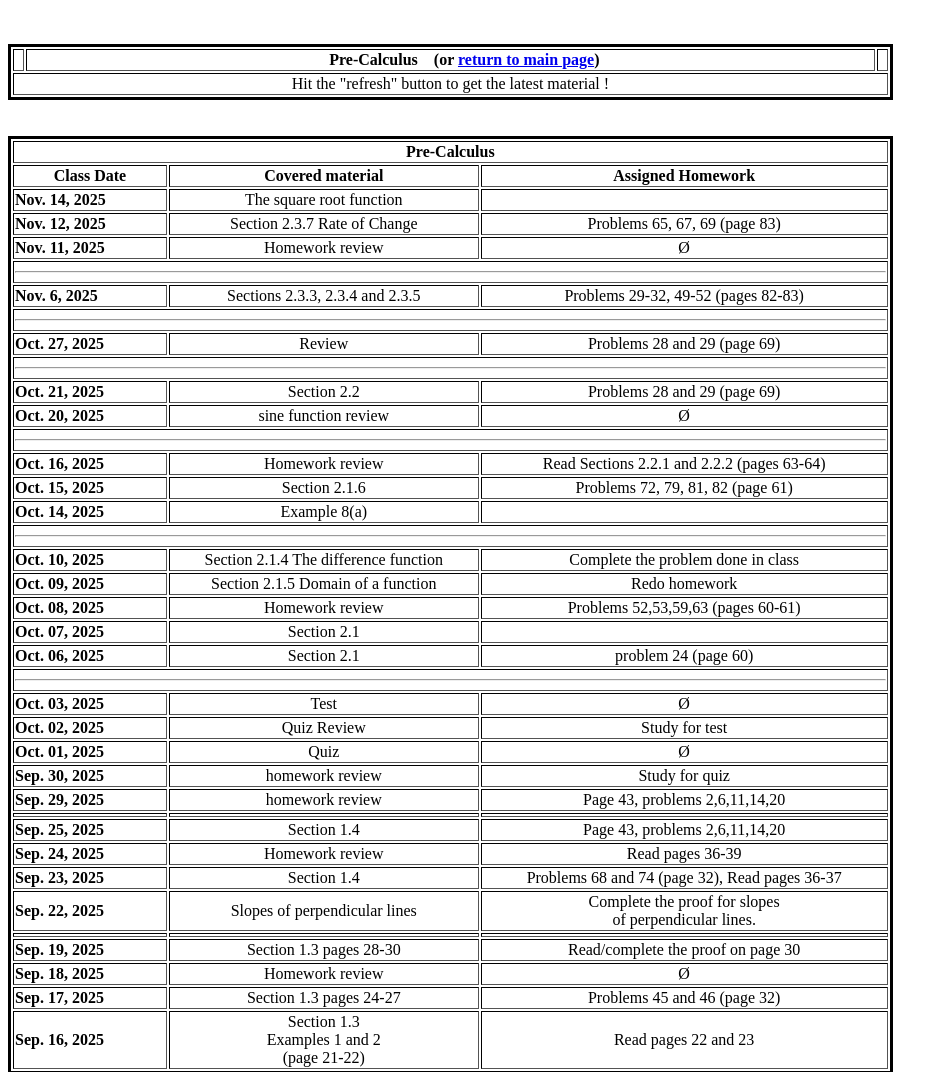
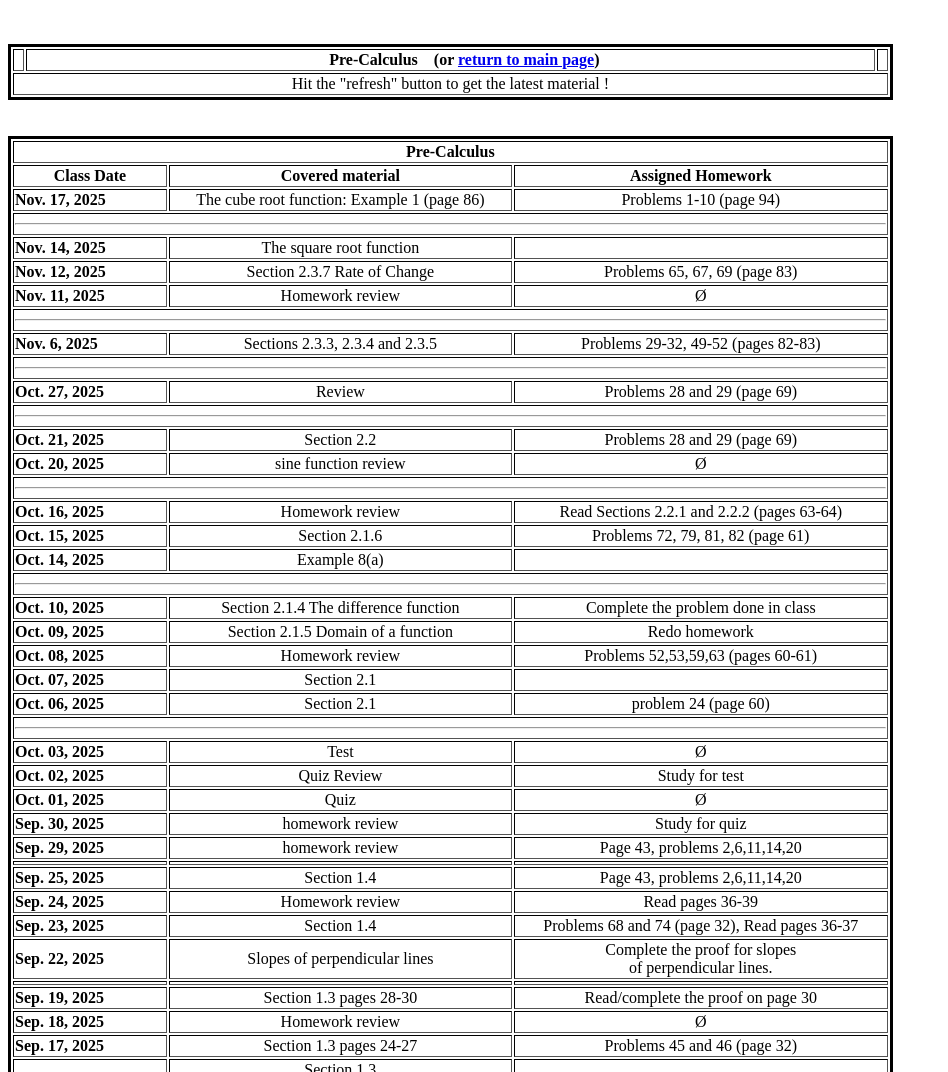
Before and after one commit to drstathis/drstathis.github.io, a plain HTML site: page precalc_2025.htm in a window 1280 px wide. Shown: the top 1072 px of the page, without its empty margins (0-948 px from the left). Drawn offline with Linux system fonts and the light colour scheme.

Commit message:
Update precalc_2025.htm

```diff
--- a/precalc_2025.htm
+++ b/precalc_2025.htm
@@ -26,6 +26,8 @@
 <table border="1" style="width:70%;border:solid black;">
   <tr><td colspan=5><center><B>Pre-Calculus</B></center></td></tr>
   <tr><td width="150"><b><center>Class Date</center></b></td><td colspan=2><b><center>Covered material</center></b></td><td colspan=2><center><b>Assigned Homework</b></center></td></tr>
+  <tr><td><b>Nov. 17, 2025 </b><td colspan=2><center>The cube root function: Example 1 (page 86)</center></td><td colspan=2><center>Problems 1-10 (page 94)</center></td></tr><!--Problems 1-18 (page 94)-->
+  <tr><td colspan=5><HR></td></tr>
   <tr><td><b>Nov. 14, 2025 </b><td colspan=2><center>The square root function</center></td><td colspan=2><center></center></td></tr><!--Problems 1-18 (page 94)-->
   <tr><td><b>Nov. 12, 2025 </b><td colspan=2><center>Section 2.3.7 Rate of Change</center></td><td colspan=2><center>Problems 65, 67, 69 (page 83)</center></td></tr>
   <tr><td><b>Nov. 11, 2025 </b><td colspan=2><center>Homework review</center></td><td colspan=2><center>&#216</center></td></tr>
```
